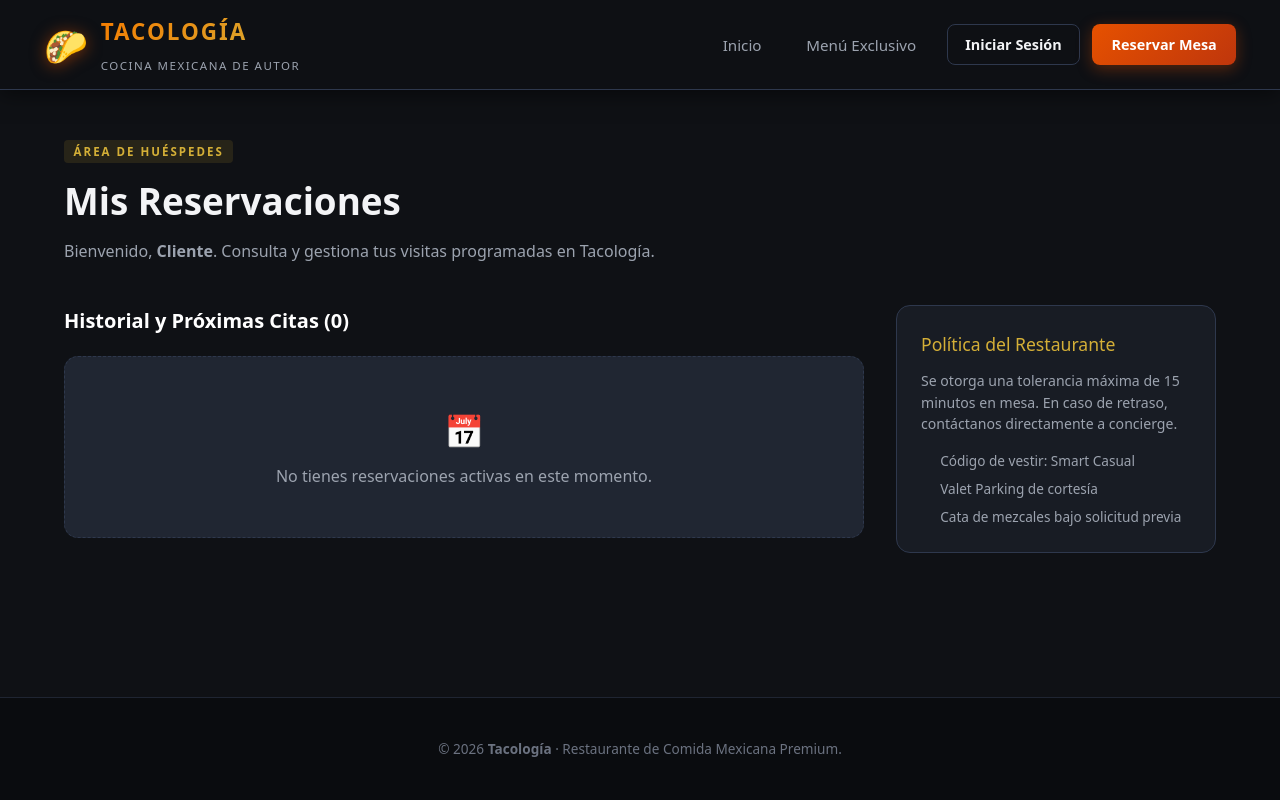
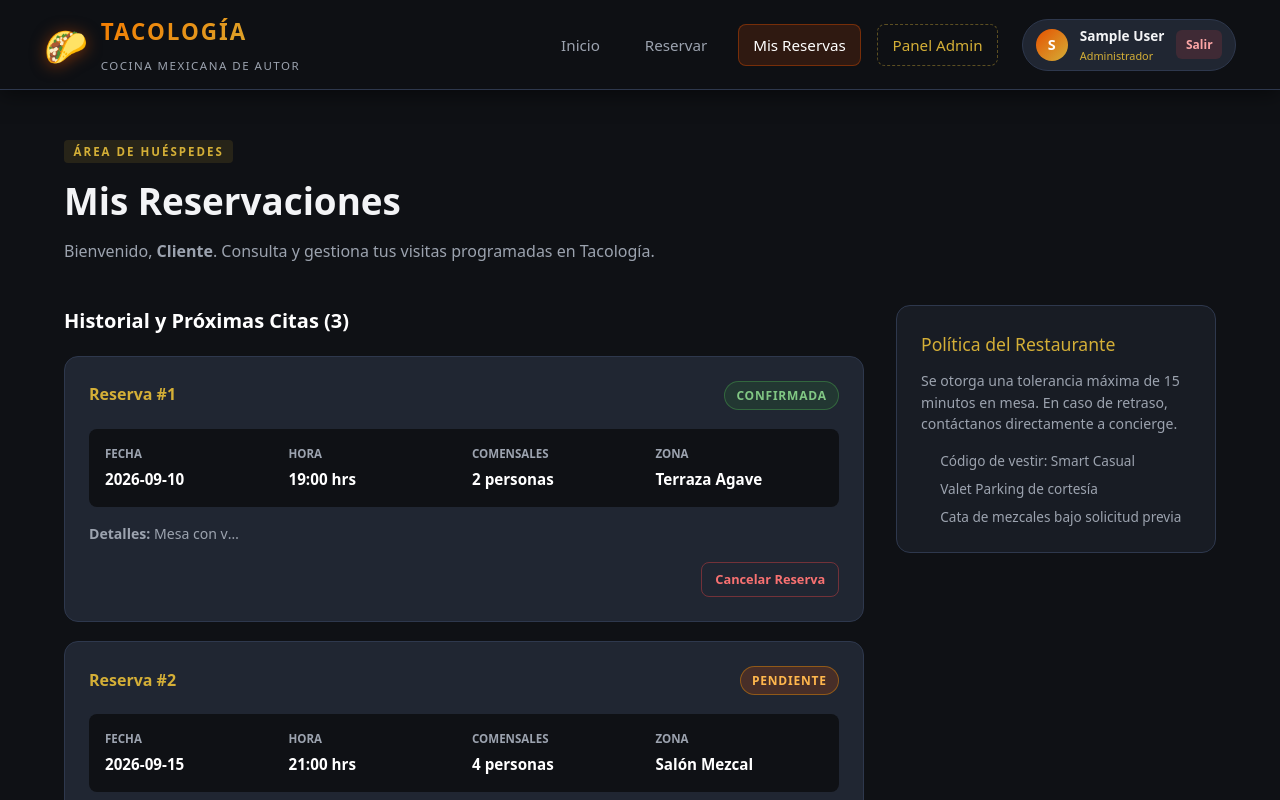
Before and after one commit to aleexds/Login-proyect, a React (Vite) app in the folder ReactInicio/: page /dashboard in a window 1280 px wide. Shown: the top 800 px of the page. Built offline with nearby package versions, Linux system fonts and the light colour scheme; data requests are answered from the project's data file; sample sign-in values are in the browser's storage.

Commit message:
feat: conectar autenticacion con dashboard y panel administrativo de reservas con json-server

```diff
--- a/ReactInicio/src/components/Navbar.jsx
+++ b/ReactInicio/src/components/Navbar.jsx
@@ -1,76 +1,86 @@
 import React from 'react';
+import { Link, useNavigate } from 'react-router-dom';
+import { useAuth } from '../context/AuthContext';
 import './Navbar.css';
 
-export default function Navbar({ currentUser, onLogout, activeTab, setActiveTab }) {
+export default function Navbar({ activeTab }) {
+  const { user, logout } = useAuth();
+  const navigate = useNavigate();
+
+  const handleLogout = () => {
+    logout();
+    navigate('/login');
+  };
+
   return (
     <header className="navbar-header">
       <div className="navbar-container">
-        <div className="navbar-brand" onClick={() => setActiveTab && setActiveTab('home')}>
+        <Link to="/" className="navbar-brand">
           <span className="brand-icon">🌮</span>
           <div className="brand-text">
             <span className="brand-title">TACOLOGÍA</span>
             <span className="brand-subtitle">Cocina Mexicana de Autor</span>
           </div>
-        </div>
+        </Link>
 
         <nav className="navbar-nav">
-          <button
+          <Link
+            to="/"
             className={`nav-link ${activeTab === 'home' ? 'active' : ''}`}
-            onClick={() => setActiveTab && setActiveTab('home')}
           >
             Inicio
-          </button>
+          </Link>
 
-          <button
-            className={`nav-link ${activeTab === 'menu' ? 'active' : ''}`}
-            onClick={() => setActiveTab && setActiveTab('menu')}
+          <a
+            href="/#booking-section"
+            className="nav-link"
           >
-            Menú Exclusivo
-          </button>
+            Reservar
+          </a>
 
-          {currentUser ? (
+          {user ? (
             <>
-              <button
+              <Link
+                to="/dashboard"
                 className={`nav-link ${activeTab === 'dashboard' ? 'active' : ''}`}
-                onClick={() => setActiveTab && setActiveTab('dashboard')}
               >
                 Mis Reservas
-              </button>
+              </Link>
 
-              {currentUser.role === 'admin' && (
-                <button
+              {user.role === 'admin' && (
+                <Link
+                  to="/admin"
                   className={`nav-link admin-badge ${activeTab === 'admin' ? 'active' : ''}`}
-                  onClick={() => setActiveTab && setActiveTab('admin')}
                 >
                   Panel Admin
-                </button>
+                </Link>
               )}
 
               <div className="user-profile-badge">
-                <span className="user-avatar">{currentUser.name.charAt(0)}</span>
+                <span className="user-avatar">{user.name ? user.name.charAt(0).toUpperCase() : 'U'}</span>
                 <div className="user-info-text">
-                  <span className="user-name">{currentUser.name}</span>
-                  <span className="user-role-label">{currentUser.role === 'admin' ? 'Administrador' : 'Cliente'}</span>
+                  <span className="user-name">{user.name}</span>
+                  <span className="user-role-label">{user.role === 'admin' ? 'Administrador' : 'Cliente'}</span>
                 </div>
-                <button className="btn-logout" onClick={onLogout} title="Cerrar sesión">
+                <button className="btn-logout" onClick={handleLogout} title="Cerrar sesión">
                   Salir
                 </button>
               </div>
             </>
           ) : (
             <div className="nav-auth-buttons">
-              <button
+              <Link
+                to="/login"
                 className="btn-login"
-                onClick={() => setActiveTab && setActiveTab('login')}
               >
                 Iniciar Sesión
-              </button>
-              <button
+              </Link>
+              <a
+                href="/#booking-section"
                 className="btn-reserve-cta"
-                onClick={() => setActiveTab && setActiveTab('home')}
               >
                 Reservar Mesa
-              </button>
+              </a>
             </div>
           )}
         </nav>
--- a/ReactInicio/src/components/RutaProtegida.jsx
+++ b/ReactInicio/src/components/RutaProtegida.jsx
@@ -1,18 +1,17 @@
-import { Navigate, useLocation } from 'react-router-dom'
-import { useAuth } from '../context/useAuth'
+import { Navigate, useLocation } from 'react-router-dom';
+import { useAuth } from '../context/AuthContext';
 
 export default function RutaProtegida({ children, allowedRoles = [] }) {
-  const { user, isAuthenticated, role } = useAuth()
-  const location = useLocation()
-  const currentRole = role ?? user?.role
+  const { user } = useAuth();
+  const location = useLocation();
 
-  if (!isAuthenticated) {
-    return <Navigate to="/login" replace state={{ from: location }} />
+  if (!user) {
+    return <Navigate to="/login" replace state={{ from: location }} />;
   }
 
-  if (allowedRoles.length > 0 && !allowedRoles.includes(currentRole)) {
-    return <Navigate to="/acceso-denegado" replace />
+  if (allowedRoles.length > 0 && !allowedRoles.includes(user.role)) {
+    return <Navigate to="/dashboard" replace />;
   }
 
-  return children
+  return children;
 }
--- a/ReactInicio/src/context/AuthContext.jsx
+++ b/ReactInicio/src/context/AuthContext.jsx
@@ -5,14 +5,20 @@ const AuthContext = createContext();
 
 // 2. Componente Proveedor (envuelve la app)
 export const AuthProvider = ({ children }) => {
-  // El usuario vive SOLO en la memoria del estado de React
-  const [user, setUser] = useState(null);
+  const [user, setUser] = useState(() => {
+    try {
+      const savedUser = localStorage.getItem('tacologia_user');
+      return savedUser ? JSON.parse(savedUser) : null;
+    } catch {
+      return null;
+    }
+  });
 
   // Función para validar contra db.json
   const login = async (email, password) => {
     try {
       // Petición a JSON Server filtrando credenciales
-      const response = await fetch(`http://localhost:3000/users?email=${email}&password=${password}`);
+      const response = await fetch(`http://localhost:3000/users?email=${encodeURIComponent(email)}&password=${encodeURIComponent(password)}`);
 
       if (!response.ok) {
         throw new Error('Error al conectar con el backend simulado.');
@@ -24,15 +30,17 @@ export const AuthProvider = ({ children }) => {
       if (users.length > 0) {
         const loggedUser = users[0];
 
-        // Guardamos los datos del usuario en el estado global
-        setUser({
+        const userData = {
           id: loggedUser.id,
           name: loggedUser.name,
           email: loggedUser.email,
           role: loggedUser.role,
-        });
+        };
 
-        return { success: true };
+        setUser(userData);
+        localStorage.setItem('tacologia_user', JSON.stringify(userData));
+
+        return { success: true, user: userData };
       } else {
         return { success: false, message: 'Correo o contraseña incorrectos.' };
       }
@@ -42,9 +50,10 @@ export const AuthProvider = ({ children }) => {
     }
   };
 
-  // Función para cerrar sesión (simplemente borra el estado)
+  // Función para cerrar sesión
   const logout = () => {
     setUser(null);
+    localStorage.removeItem('tacologia_user');
   };
 
   return (
--- a/ReactInicio/src/pages/Dashboard.jsx
+++ b/ReactInicio/src/pages/Dashboard.jsx
@@ -1,11 +1,15 @@
 import React from 'react';
+import { useAuth } from '../context/AuthContext';
 import './Dashboard.css';
 
 export default function Dashboard({ currentUser, reservations = [], onCancelReservation }) {
+  const { user: authUser } = useAuth();
+  const effectiveUser = currentUser || authUser;
+
   // Filtrar reservaciones que correspondan al usuario si es rol user
-  const userReservations = currentUser?.role === 'admin'
+  const userReservations = effectiveUser?.role === 'admin'
     ? reservations
-    : reservations.filter((r) => r.userId === currentUser?.id || !r.userId);
+    : reservations.filter((r) => String(r.userId) === String(effectiveUser?.id) || !r.userId);
 
   return (
     <div className="dashboard-page">
--- a/ReactInicio/src/routes/Routing.jsx
+++ b/ReactInicio/src/routes/Routing.jsx
@@ -1,11 +1,13 @@
-import { Routes, Route, BrowserRouter } from 'react-router-dom';
+import { useState, useEffect, useCallback } from 'react';
+import { Routes, Route, BrowserRouter, useNavigate } from 'react-router-dom';
 
 import { Login } from '../pages/Login';
-import { AuthProvider } from '../context/AuthContext';
+import { useAuth } from '../context/AuthContext';
 import Home from '../pages/Home';
 import AdminLayout from '../pages/Admin/AdminLayout';
 import Dashboard from '../pages/Dashboard';
 import Navbar from '../components/Navbar';
+import RutaProtegida from '../components/RutaProtegida';
 
 // Wrapper para las vistas públicas que necesitan Navbar y Footer
 const PublicLayout = ({ children, activeTab }) => (
@@ -27,24 +29,190 @@ const PublicLayout = ({ children, activeTab }) => (
   </div>
 );
 
-// Mock data temporal hasta que se conecte el backend
-const INITIAL_MENU = [];
-const INITIAL_RESERVATIONS = [];
+// Componente intermediario para AdminLayout con navegación y useAuth
+const AdminRoute = ({ menu, reservations, onUpdateStatus, onDeleteReservation, onAddMenuItem }) => {
+  const { user, logout } = useAuth();
+  const navigate = useNavigate();
+
+  return (
+    <AdminLayout
+      currentUser={user}
+      menu={menu}
+      reservations={reservations}
+      onUpdateStatus={onUpdateStatus}
+      onDeleteReservation={onDeleteReservation}
+      onAddMenuItem={onAddMenuItem}
+      onLogout={() => {
+        logout();
+        navigate('/login');
+      }}
+      onGoToWebsite={() => navigate('/')}
+    />
+  );
+};
 
 export const Routing = () => {
+  const [menu, setMenu] = useState([]);
+  const [reservations, setReservations] = useState([]);
+
+  // Cargar datos reales desde json-server (o fallback)
+  const fetchData = useCallback(async () => {
+    try {
+      const [resMenu, resReservations] = await Promise.all([
+        fetch('http://localhost:3000/menu'),
+        fetch('http://localhost:3000/reservations')
+      ]);
+
+      if (resMenu.ok) {
+        const dataMenu = await resMenu.json();
+        setMenu(dataMenu);
+      }
+      if (resReservations.ok) {
+        const dataReservations = await resReservations.json();
+        setReservations(dataReservations);
+      }
+    } catch (err) {
+      console.warn('Backend json-server no disponible, cargando datos locales o vacíos.', err);
+    }
+  }, []);
+
+  useEffect(() => {
+    fetchData();
+  }, [fetchData]);
+
+  // Actualizar estado de una reservación (confirmada, cancelada, etc.)
+  const handleUpdateStatus = async (id, newStatus) => {
+    try {
+      const response = await fetch(`http://localhost:3000/reservations/${id}`, {
+        method: 'PATCH',
+        headers: { 'Content-Type': 'application/json' },
+        body: JSON.stringify({ status: newStatus })
+      });
+
+      if (response.ok) {
+        setReservations(prev => prev.map(r => r.id === id ? { ...r, status: newStatus } : r));
+      } else {
+        // Fallback optimista local
+        setReservations(prev => prev.map(r => r.id === id ? { ...r, status: newStatus } : r));
+      }
+    } catch {
+      setReservations(prev => prev.map(r => r.id === id ? { ...r, status: newStatus } : r));
+    }
+  };
+
+  // Eliminar / Cancelar una reservación
+  const handleDeleteReservation = async (id) => {
+    try {
+      const response = await fetch(`http://localhost:3000/reservations/${id}`, {
+        method: 'DELETE'
+      });
+
+      if (response.ok || response.status === 404) {
+        setReservations(prev => prev.filter(r => r.id !== id));
+      } else {
+        setReservations(prev => prev.filter(r => r.id !== id));
+      }
+    } catch {
+      setReservations(prev => prev.filter(r => r.id !== id));
+    }
+  };
+
+  // Agregar nuevo platillo
+  const handleAddMenuItem = async (newItem) => {
+    try {
+      const response = await fetch('http://localhost:3000/menu', {
+        method: 'POST',
+        headers: { 'Content-Type': 'application/json' },
+        body: JSON.stringify(newItem)
+      });
+
+      if (response.ok) {
+        const saved = await response.json();
+        setMenu(prev => [...prev, saved]);
+      } else {
+        setMenu(prev => [...prev, newItem]);
+      }
+    } catch {
+      setMenu(prev => [...prev, newItem]);
+    }
+  };
+
+  // Crear reserva desde la landing page
+  const handleQuickReserve = async (formData) => {
+    const newReservation = {
+      ...formData,
+      id: Date.now().toString(),
+      status: 'pendiente'
+    };
+
+    try {
+      const response = await fetch('http://localhost:3000/reservations', {
+        method: 'POST',
+        headers: { 'Content-Type': 'application/json' },
+        body: JSON.stringify(newReservation)
+      });
+
+      if (response.ok) {
+        const saved = await response.json();
+        setReservations(prev => [saved, ...prev]);
+      } else {
+        setReservations(prev => [newReservation, ...prev]);
+      }
+    } catch {
+      setReservations(prev => [newReservation, ...prev]);
+    }
+  };
+
   return (
     <BrowserRouter>
-      <AuthProvider>
-        <Routes>
-          {/* Rutas Públicas */}
-          <Route path="/" element={<PublicLayout activeTab="home"><Home menu={INITIAL_MENU} /></PublicLayout>} />
-          <Route path="/login" element={<PublicLayout activeTab="login"><Login /></PublicLayout>} />
+      <Routes>
+        {/* Rutas Públicas */}
+        <Route
+          path="/"
+          element={
+            <PublicLayout activeTab="home">
+              <Home menu={menu} onQuickReserve={handleQuickReserve} />
+            </PublicLayout>
+          }
+        />
+        <Route
+          path="/login"
+          element={
+            <PublicLayout activeTab="login">
+              <Login />
+            </PublicLayout>
+          }
+        />
 
-          {/* Rutas Protegidas / Privadas */}
-          <Route path="/admin" element={<AdminLayout menu={INITIAL_MENU} reservations={INITIAL_RESERVATIONS} />} />
-          <Route path="/dashboard" element={<PublicLayout activeTab="dashboard"><Dashboard reservations={INITIAL_RESERVATIONS} /></PublicLayout>} />
-        </Routes>
-      </AuthProvider>
+        {/* Rutas Protegidas / Privadas */}
+        <Route
+          path="/admin"
+          element={
+            <RutaProtegida allowedRoles={['admin']}>
+              <AdminRoute
+                menu={menu}
+                reservations={reservations}
+                onUpdateStatus={handleUpdateStatus}
+                onDeleteReservation={handleDeleteReservation}
+                onAddMenuItem={handleAddMenuItem}
+              />
+            </RutaProtegida>
+          }
+        />
+        <Route
+          path="/dashboard"
+          element={
+            <RutaProtegida allowedRoles={['admin', 'user']}>
+              <PublicLayout activeTab="dashboard">
+                <Dashboard
+                  reservations={reservations}
+                  onCancelReservation={handleDeleteReservation}
+                />
+              </PublicLayout>
+            </RutaProtegida>
+          }
+        />
+      </Routes>
     </BrowserRouter>
   );
 };
```
Also changed, not shown: ReactInicio/src/pages/Admin/AdminLayout.jsx (+8 -1 lines), ReactInicio/src/pages/Login.jsx (+51 -1 lines).
